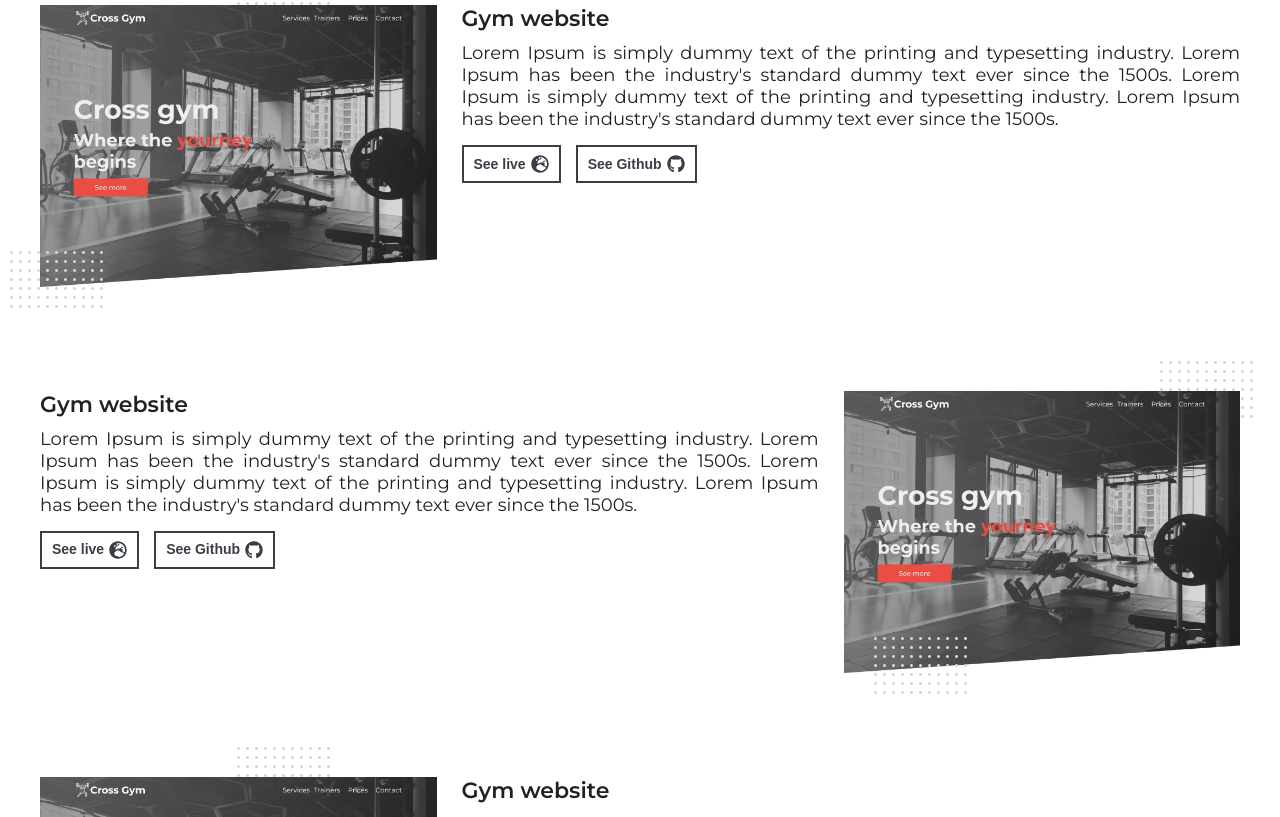
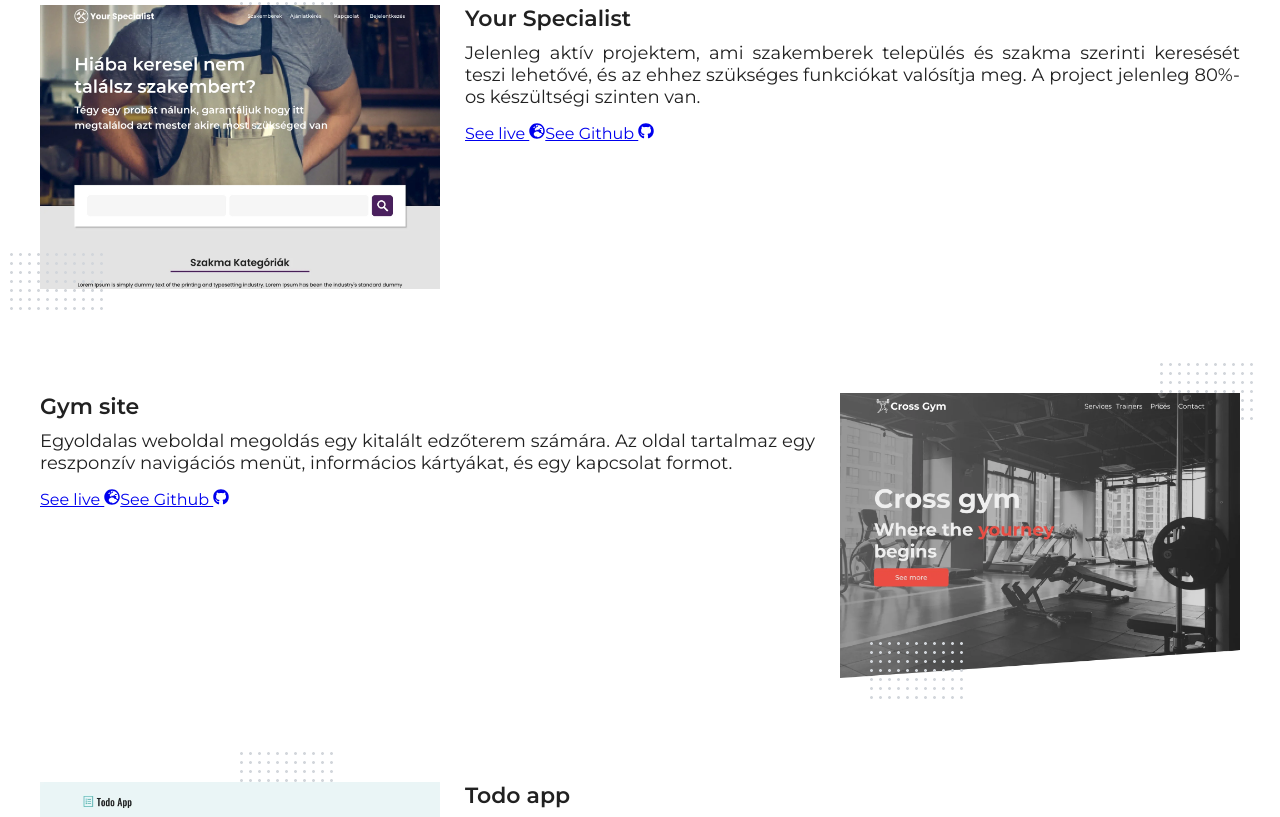
Before and after one commit to Gkristof96/Portfolio_v3, a React (Create React App) app: page / in a window 1280 px wide. Shown: the part 1063-1880 px from the top of the page. Built offline with nearby package versions, Linux system fonts and the light colour scheme.

Commit message:
projectData imported

```diff
--- a/src/components/HomeScreen/Projects/ProjectCard.js
+++ b/src/components/HomeScreen/Projects/ProjectCard.js
@@ -2,6 +2,8 @@ import style from "./ProjectCard.module.css";
 import { FaGlobeEurope, FaGithub } from "react-icons/fa";
 
 const ProjectCard = (props) => {
+  const { name, description, image, deploy_link, github_link } =
+    props.projectData;
   return (
     <div className={`${style["project-card"]} ${style[`${props.type}`]}`}>
       <div className={style["image-wrapper"]}>
@@ -15,29 +17,19 @@ const ProjectCard = (props) => {
           src="images/small_dots.png"
           alt="small dots"
         />
-        <img
-          className={style["project-image"]}
-          src="images/projects/project_1.webp"
-          alt="project 1"
-        />
+        <img className={style["project-image"]} src={image} alt="project 1" />
       </div>
 
       <div className={style["text-wrapper"]}>
-        <h3 className={style["project-title"]}>Gym website</h3>
-        <p className={style["project-description"]}>
-          Lorem Ipsum is simply dummy text of the printing and typesetting
-          industry. Lorem Ipsum has been the industry's standard dummy text ever
-          since the 1500s. Lorem Ipsum is simply dummy text of the printing and
-          typesetting industry. Lorem Ipsum has been the industry's standard
-          dummy text ever since the 1500s.
-        </p>
+        <h3 className={style["project-title"]}>{name}</h3>
+        <p className={style["project-description"]}>{description}</p>
         <div className={style["button-wrapper"]}>
-          <button className={style["project-buttons"]}>
+          <a href={deploy_link} className={style["project-buttons"]}>
             See live <FaGlobeEurope className={style["button-icon"]} />
-          </button>
-          <button className={style["project-buttons"]}>
+          </a>
+          <a href={github_link} className={style["project-buttons"]}>
             See Github <FaGithub className={style["button-icon"]} />
-          </button>
+          </a>
         </div>
       </div>
     </div>
--- a/src/components/HomeScreen/Projects/Projects.js
+++ b/src/components/HomeScreen/Projects/Projects.js
@@ -1,14 +1,15 @@
 import style from "./Projects.module.css";
 import ProjectCard from "./ProjectCard";
+import { projectData } from "../../../data/projects";
 
 const Projects = () => {
   return (
     <section className={style.projects}>
       <h1 className={style.title}>Projektek</h1>
       <h2 className={style.subtitle}>Korábbi munkáim</h2>
-      <ProjectCard type="left" />
-      <ProjectCard type="right" />
-      <ProjectCard type="left" />
+      <ProjectCard projectData={projectData[0]} type="left" />
+      <ProjectCard projectData={projectData[1]} type="right" />
+      <ProjectCard projectData={projectData[2]} type="left" />
       <div className={style["link-wrapper"]}>
         <div className={style.line} />
         <button className={style["link-btn"]}>More projects</button>
--- /dev/null
+++ b/src/data/projects.js
@@ -0,0 +1,27 @@
+export const projectData = [
+  {
+    name: "Your Specialist",
+    image: "images/projects/project_6.webp",
+    description:
+      "Jelenleg aktív projektem, ami szakemberek település és szakma szerinti keresését teszi lehetővé, és az ehhez szükséges funkciókat valósítja meg. A project jelenleg 80%-os készültségi szinten van.",
+    deploy_link:
+      "https://www.figma.com/file/oQyHIgoTKudLshortAh3Q3/Your-Specialist_v3?node-id=0%3A1",
+    github_link: "https://github.com/Gkristof96/Your-specilist_v2",
+  },
+  {
+    name: "Gym site",
+    image: "images/projects/project_1.webp",
+    description:
+      "Egyoldalas weboldal megoldás egy kitalált edzőterem számára. Az oldal tartalmaz egy reszponzív navigációs menüt, informácios kártyákat, és egy kapcsolat formot.",
+    deploy_link: "https://kristof-gym-2.netlify.app",
+    github_link: "https://github.com/Gkristof96/Brand_v2",
+  },
+  {
+    name: "Todo app",
+    image: "images/projects/project_2.webp",
+    description:
+      "Az elvégzendő fontos teendőink nyilvántartására, és kezelésére használható webes alkalmazás, lehetőség van új teendők hozzáadására, a meglévők törlésére, vagy elvégzetre állítására.",
+    deploy_link: "https://kristof-todo.netlify.app",
+    github_link: "https://github.com/Gkristof96/Todo-app",
+  },
+];
```
